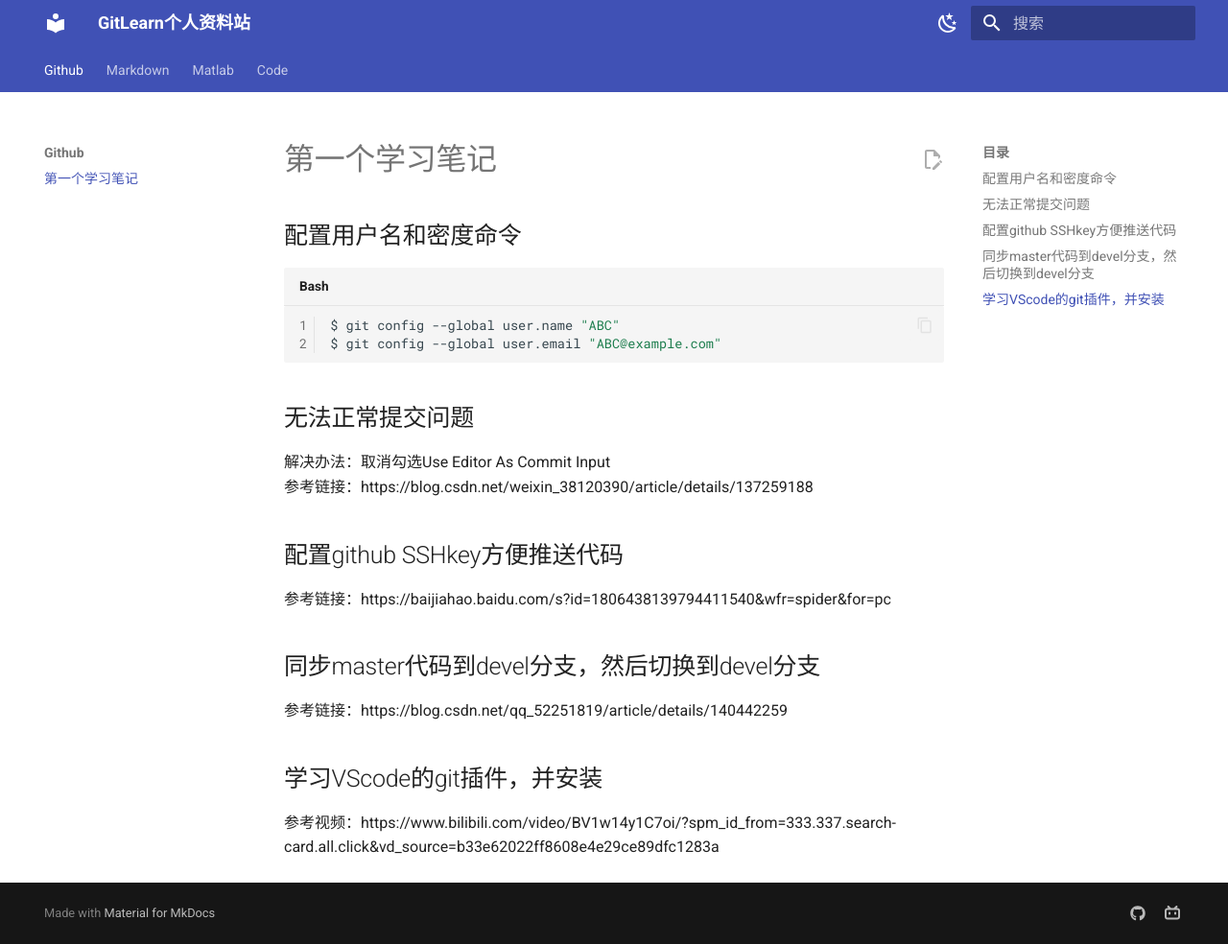
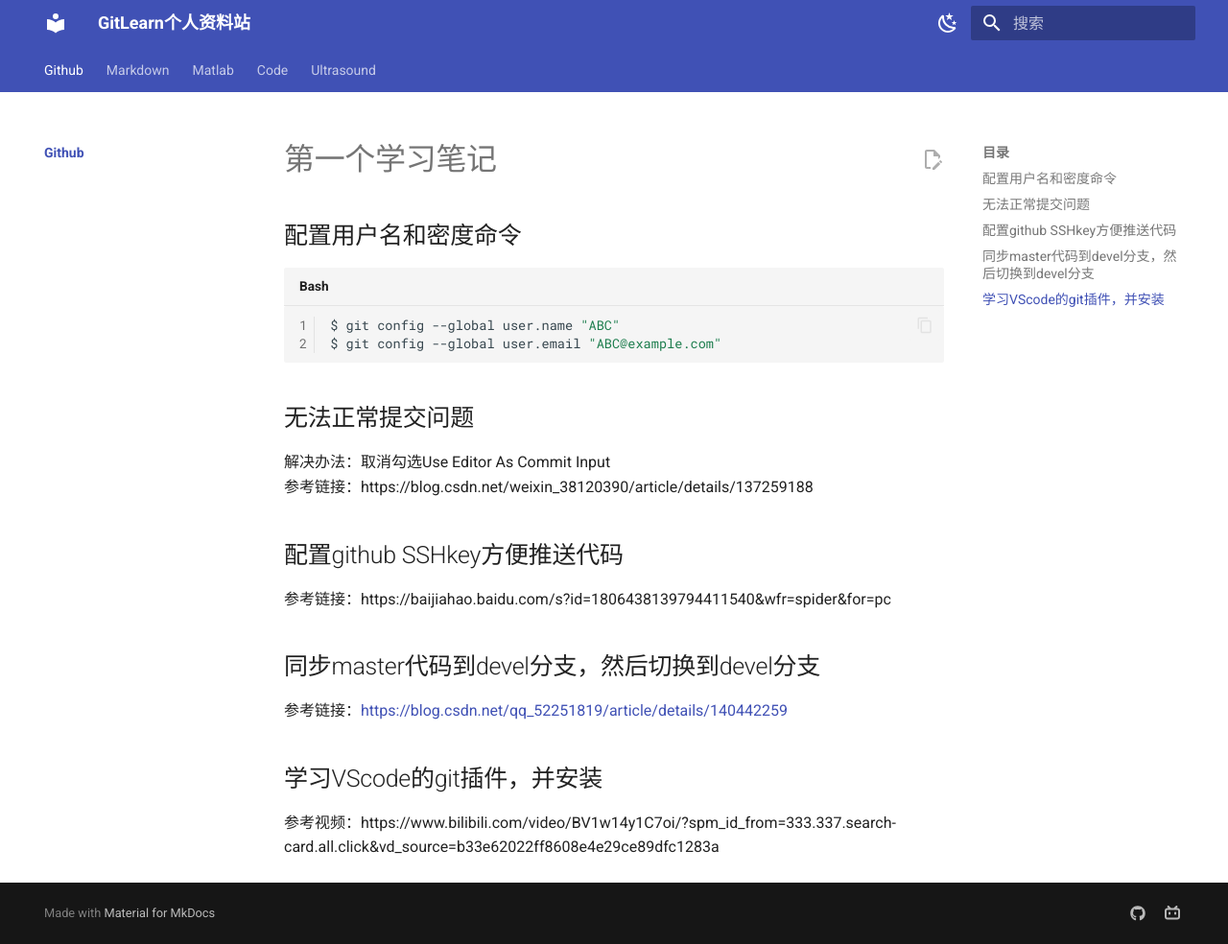
Before and after one commit to jinzhao2aqin/GitLearn, an MkDocs documentation site: the page built from docs/github/index.md, in a window 1280 px wide and 984 px high. Shown: the whole window at 96% size. Built offline with MkDocs 1.6.1 and Material for MkDocs 9.7.7, drawn with Linux system fonts in a browser that asks for light colours; nearby versions of some CDN libraries; library files that are not in the unit come from our copies; some of the changed lines change nothing that is shown.

Commit message:
结构更新

```diff
--- a/docs/github/note1.md
+++ b/docs/github/index.md
@@ -20,7 +20,7 @@
 
 ## 同步master代码到devel分支，然后切换到devel分支
 
-参考链接：https://blog.csdn.net/qq_52251819/article/details/140442259
+参考链接：<https://blog.csdn.net/qq_52251819/article/details/140442259>
 
 
 ## 学习VScode的git插件，并安装
--- a/mkdocs.yml
+++ b/mkdocs.yml
@@ -6,13 +6,15 @@
 # [Navigtion]
 nav:
   - Github:
-    - github/note1.md
+    - github/index.md
   - Markdown:
-    - markdown/note1.md
+    - markdown/index.md
   - Matlab:
-    - matlab/note1.md
+    - matlab/index.md
   - Code:
-    - code/note1.md
+    - code/index.md
+  - Ultrasound:
+    - ultrasound/index.md
 
 # [UI]
 # [top]
```
Also changed, not shown: docs/code/index.md (added), docs/markdown/index.md (renamed from docs/markdown/note1.md), docs/matlab/index.md (added), docs/ultrasound/index.md (added).
